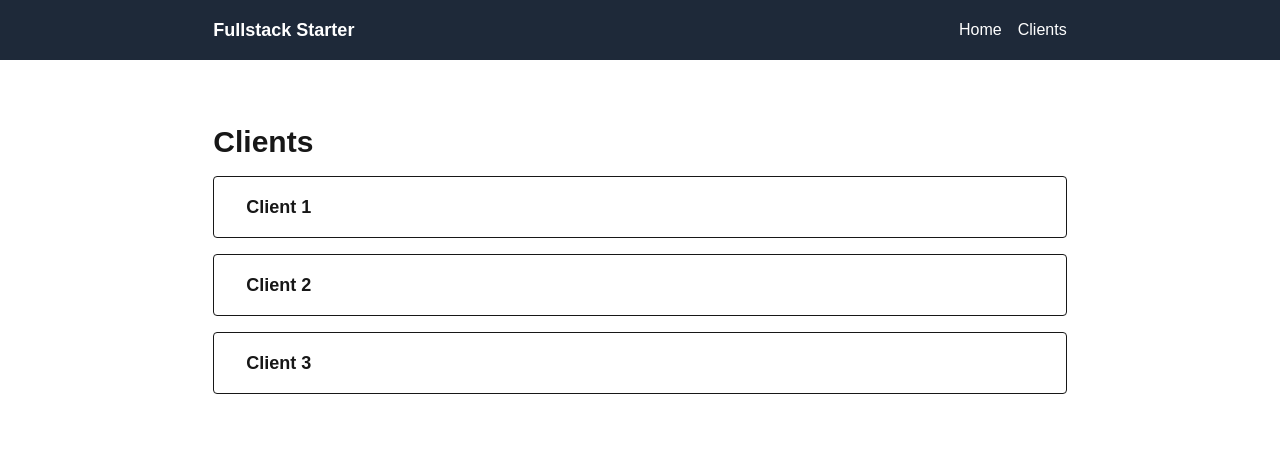
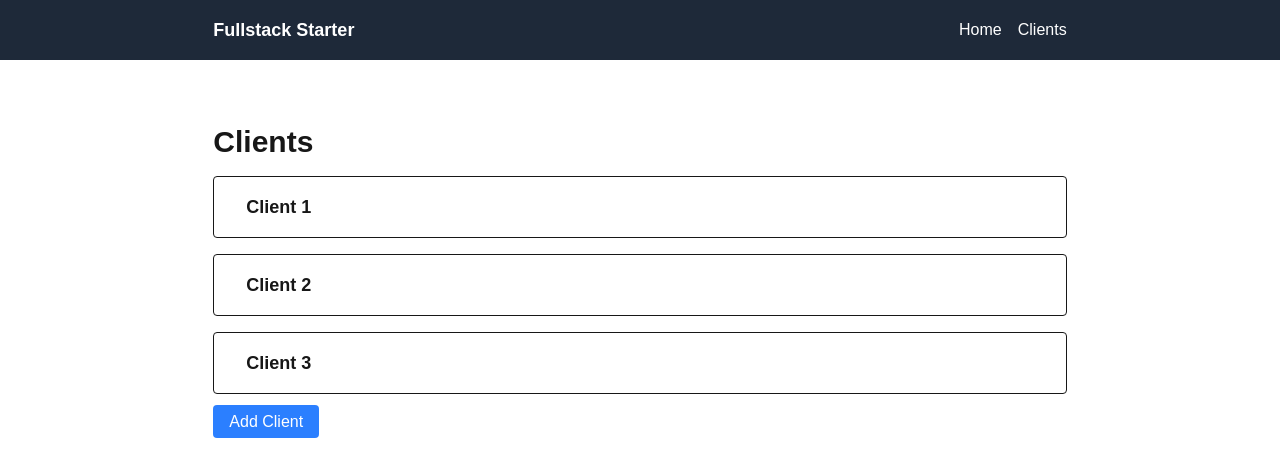
Before and after one commit to dev634/fullstack-starter, a Next.js app: page /clients in a window 1280 px wide. Shown: the top 476 px of the page. Built offline with nearby package versions, Linux system fonts and the light colour scheme.

Commit message:
test link button

```diff
--- a/app/clients/page.tsx
+++ b/app/clients/page.tsx
@@ -1,3 +1,4 @@
+import Button from "@/components/Button,";
 import Title from "@/components/Title";
 import Link from "next/link";
 
@@ -6,7 +7,7 @@ export default function ClientsPage() {
       <main className="flex justify-center min-h-screen py-8">
         <div className="container w-8/12 space-y-4 py-8">
           <Title title="Clients" />
-          <ul>
+          <ul className="space-y-4">
             {[{ id: 1, name: "Client 1" }, { id: 2, name: "Client 2" }, { id: 3, name: "Client 3" }].map((client) => (
                 <li key={client.id} className="flex border rounded mb-4 cursor-pointer hover:bg-gray-100 hover:text-gray-700">
                   <Link href={`/clients/${client.id}`} className="px-8 py-4 w-full text-lg font-semibold">
@@ -15,6 +16,7 @@ export default function ClientsPage() {
                 </li>
             ))}
           </ul>
+          <Button text="Add Client" as="link" href="/clients/add" />
         </div>
       </main>
 
```
